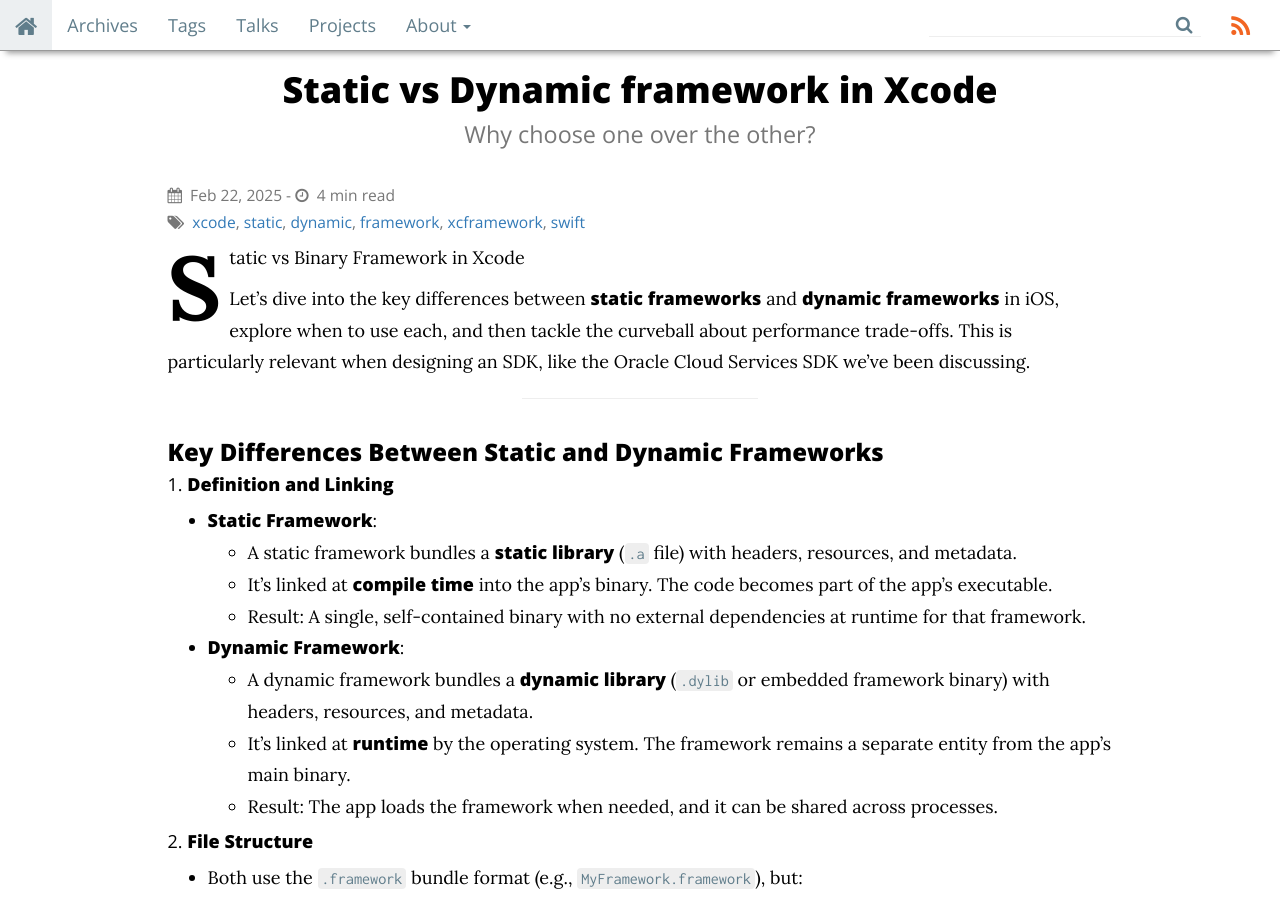
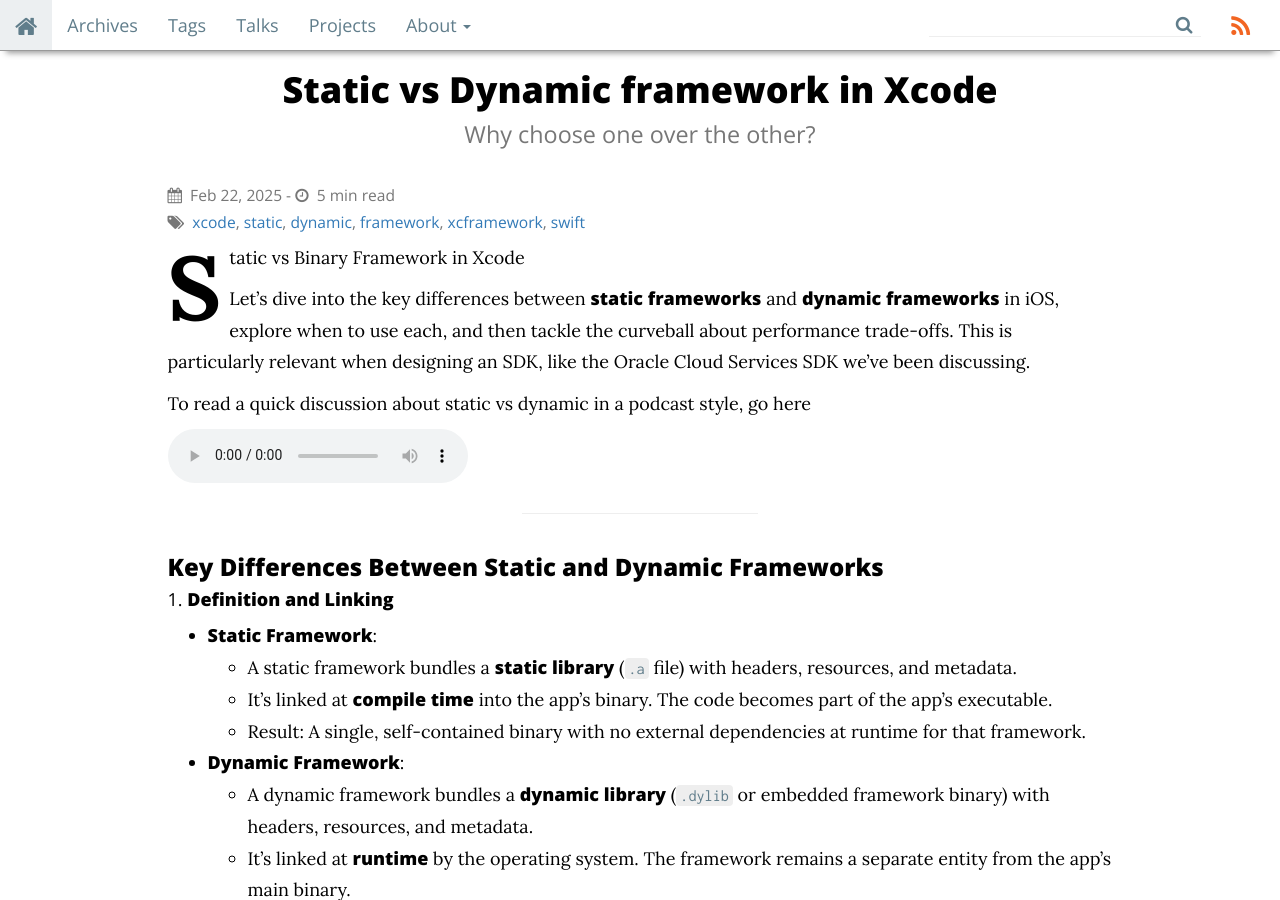
Before and after one commit to freesuraj/freesuraj.github.io, a Jekyll site: the page built from _posts/2025-02-24-staticVsDynamicFramework.md, in a window 1280 px wide and 900 px high. Built offline with Jekyll 4.4.1, drawn with Linux system fonts in a browser that asks for light colours; nearby versions of some CDN libraries; comment, search, counter and statistics services are not loaded.

Commit message:
Add audio podcast link

```diff
--- a/_posts/2025-02-24-staticVsDynamicFramework.md
+++ b/_posts/2025-02-24-staticVsDynamicFramework.md
@@ -10,6 +10,13 @@ tags: xcode static dynamic framework xcframework swift
 Static vs Binary Framework in Xcode
 
 Let’s dive into the key differences between **static frameworks** and **dynamic frameworks** in iOS, explore when to use each, and then tackle the curveball about performance trade-offs. This is particularly relevant when designing an SDK, like the Oracle Cloud Services SDK we’ve been discussing.
+
+To read a quick discussion about static vs dynamic in a podcast style, go here
+
+<audio controls>
+  <source src="/assets/audio/.wav" type="audio/wav">
+  Your browser does not support the audio element.
+</audio>
 
 ---
 
```
Also changed, not shown: 1 other file.
